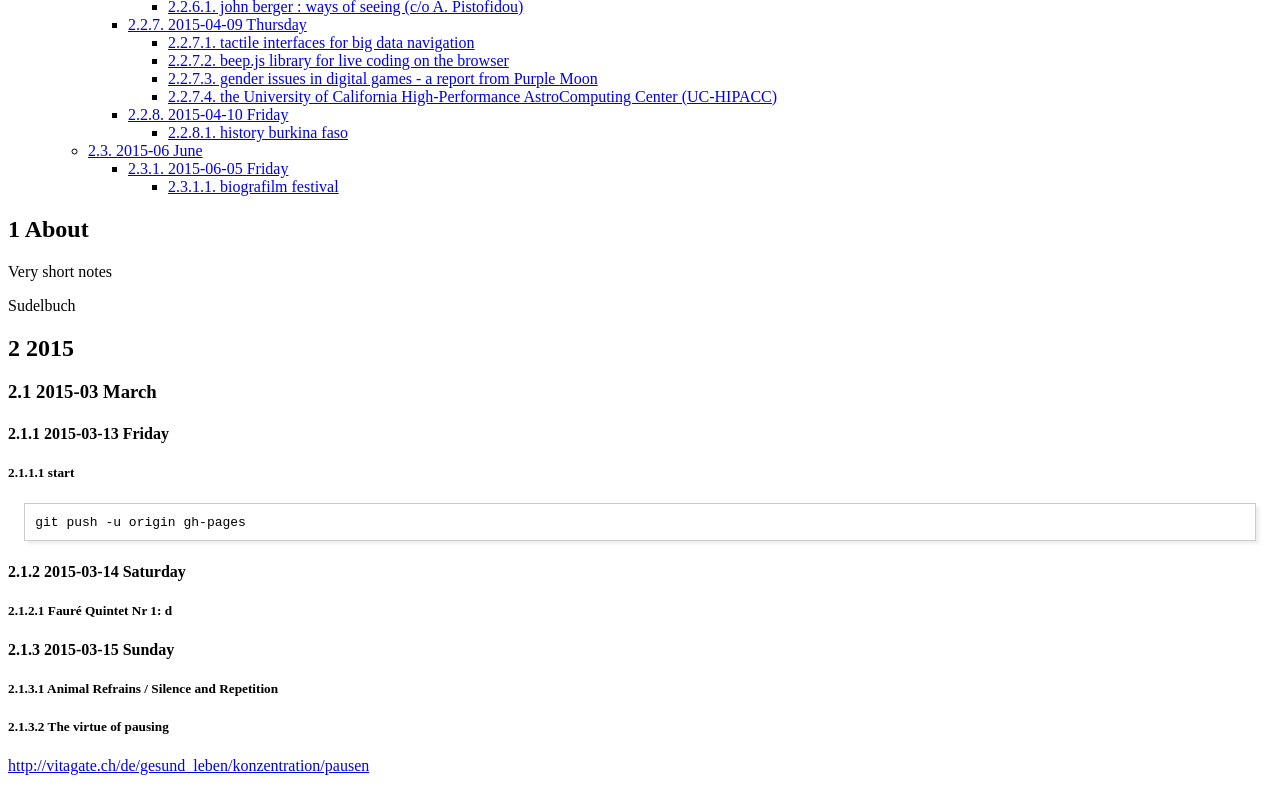
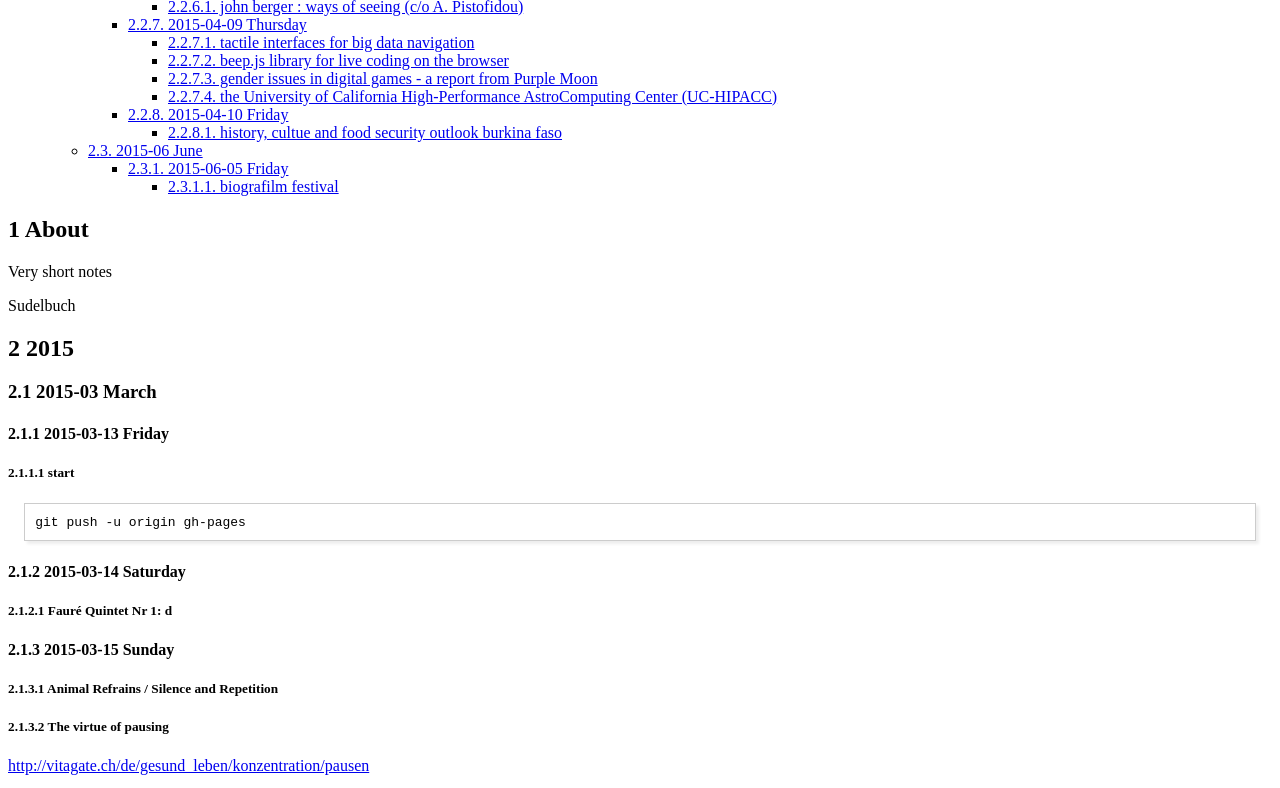
Before and after one commit to iani/sudel-old, a plain HTML site: page index.html in a window 1280 px wide. Shown: the part 1881-2669 px from the top of the page. Drawn offline with Linux system fonts and the light colour scheme; a script that the page names is missing.

Commit message:
Updated on: Fri Apr 10 12:08:47 EEST 2015

```diff
--- a/index.html
+++ b/index.html
@@ -2,7 +2,7 @@
 <html>
 <head>
 <title>sudel.org.temp</title>
-<!-- 2015-04-10 Fri 11:44 -->
+<!-- 2015-04-10 Fri 12:08 -->
 <meta  charset="utf-8">
 <meta  name="generator" content="Org-mode">
 <meta  name="author" content="IOANNIS ZANNOS">
@@ -397,7 +397,7 @@ for the JavaScript code in this tag.
 </li>
 <li><a href="#sec-2-2-8">2.2.8. 2015-04-10 Friday</a>
 <ul>
-<li><a href="#sec-2-2-8-1">2.2.8.1. history burkina faso</a></li>
+<li><a href="#sec-2-2-8-1">2.2.8.1. history, cultue and food security outlook burkina faso</a></li>
 </ul>
 </li>
 </ul>
@@ -3495,7 +3495,7 @@ More recently, I have done design research with my students on such topics as th
 <h4 id="sec-2-2-8"><span class="section-number-4">2.2.8</span> 2015-04-10 Friday</h4>
 <div class="outline-text-4" id="text-2-2-8">
 </div><div id="outline-container-sec-2-2-8-1" class="outline-5">
-<h5 id="sec-2-2-8-1"><span class="section-number-5">2.2.8.1</span> history burkina faso</h5>
+<h5 id="sec-2-2-8-1"><span class="section-number-5">2.2.8.1</span> history, cultue and food security outlook burkina faso</h5>
 <div class="outline-text-5" id="text-2-2-8-1">
 
 <ul class="org-ul">
@@ -3591,7 +3591,7 @@ Roussel had kept this compositional method a secret until the publication of his
 </div></div>
 <div id="postamble" class="status">
 <p class="author">Author: IOANNIS ZANNOS</p>
-<p class="date">Created: 2015-04-10 Fri 11:44</p>
+<p class="date">Created: 2015-04-10 Fri 12:08</p>
 <p class="creator"><a href="http://www.gnu.org/software/emacs/">Emacs</a> 24.4.1 (<a href="http://orgmode.org">Org</a> mode 8.2.10)</p>
 <p class="validation"><a href="http://validator.w3.org/check?uri=referer">Validate</a></p>
 </div>
```
Also changed, not shown: 1 other file.
